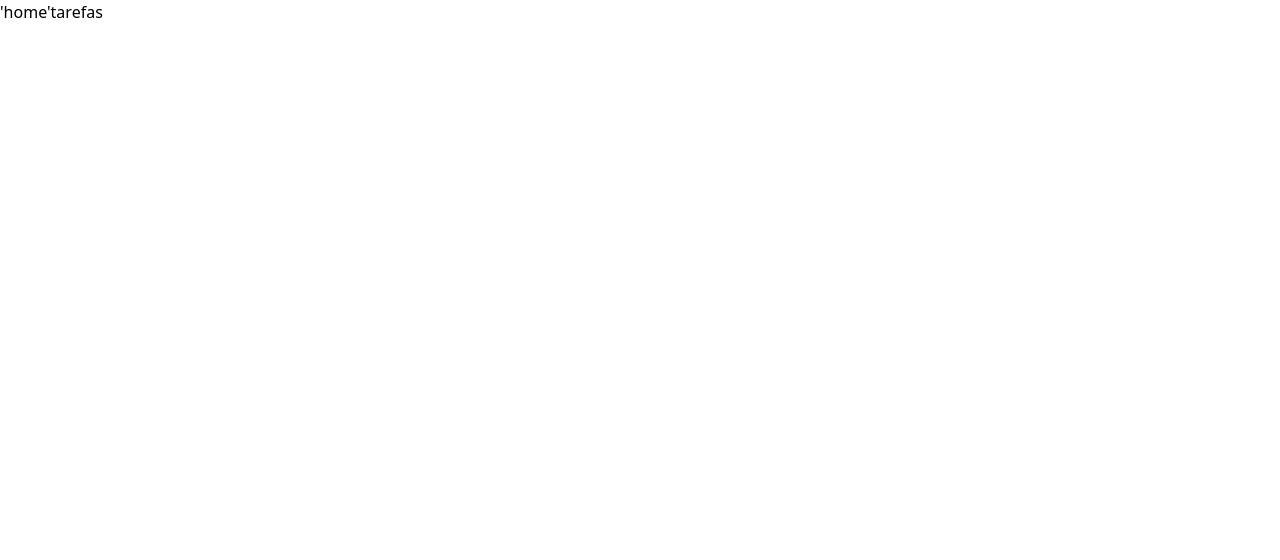
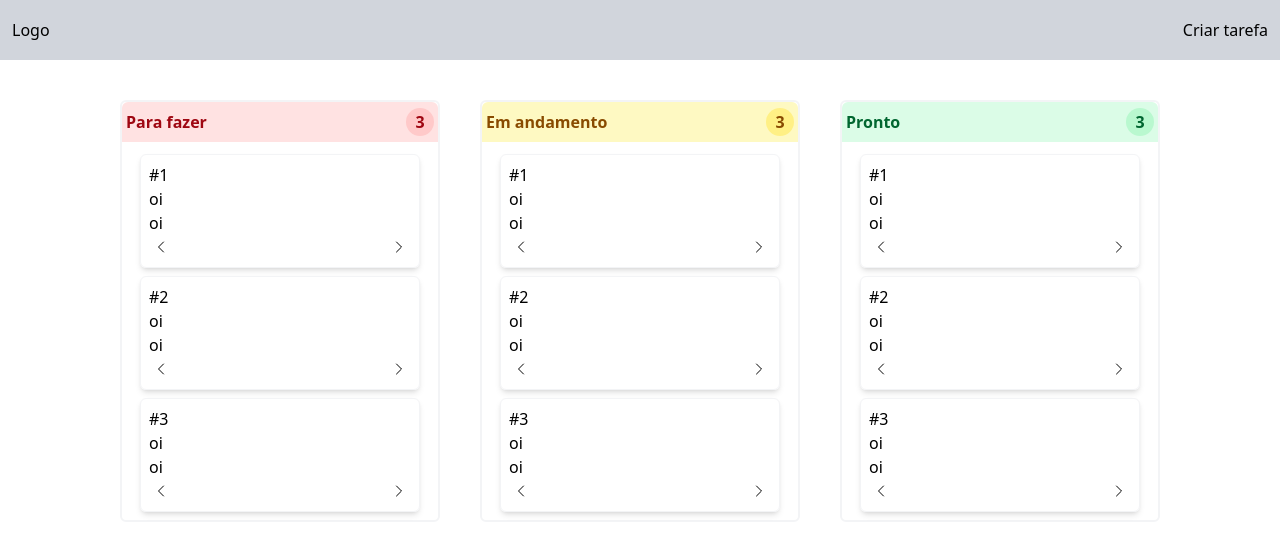
Before and after one commit to aninha-fer/projeto-kanban, a React (Vite) app: page / in a window 1280 px wide. Shown: the top 560 px of the page. Built offline with nearby package versions, Linux system fonts and the light colour scheme; no server answers.

Commit message:
prototipo

```diff
--- /dev/null
+++ b/src/components/Coluna.tsx
@@ -0,0 +1,27 @@
+import Tarefas from "./Tarefas";
+
+type ColunaProps= {
+    categoria: string;
+    corFundo: string;
+    corCirculo: string;
+    corTitulo: string;
+}
+
+export default function Coluna(props: ColunaProps) {
+
+    return (
+        <div className="flex flex-col items-center m-5 rounded-md w-80 border-2 border-gray-100">
+            <div className={`${props.corFundo} ${props.corTitulo} w-full h-10 font-bold p-1 rounded-t-md mb-3 flex items-center justify-between`}>
+                <p>{props.categoria}</p>
+                <div className={`${props.corCirculo} flex justify-center items-center rounded-full h-7 w-7`}>
+                    <p>3</p>
+                </div>
+            </div>
+            <div className="w-fit">
+                <Tarefas id={1} titulo={"oi"} descricao={"oi"}/>
+                <Tarefas id={2} titulo={"oi"} descricao={"oi"}/>
+                <Tarefas id={3} titulo={"oi"} descricao={"oi"}/>
+            </div>
+        </div>
+    )
+}
--- /dev/null
+++ b/src/components/CriarTarefa.tsx
@@ -0,0 +1,13 @@
+export default function CriarTarefa() {
+    return (
+        <div>
+            <h2>Criar Tarefa</h2>
+            <form action="">
+                <input type="text" />
+                <input type="text" />
+                <input type="text" />
+                <button>Enviar</button>
+            </form>
+        </div>
+    )
+}
--- /dev/null
+++ b/src/components/Header.tsx
@@ -0,0 +1,8 @@
+export default function Header() {
+    return (
+        <div className="flex justify-between h-15 p-3 bg-gray-300 mb-5">
+            <button>Logo</button>
+            <button>Criar tarefa</button>
+        </div>
+    )
+}
--- a/src/components/Tarefas.tsx
+++ b/src/components/Tarefas.tsx
@@ -1,3 +1,32 @@
-export default function Tarefas() {
-    return "tarefas";
+type TarefasProps= {
+    id: number;
+    titulo: string;
+    descricao: string;
 }
+
+export default function Tarefas(props:TarefasProps) {
+
+    return (
+        // <a onClick={}>
+            <div id="box" className="border-1 border-gray-100 shadow-md w-70 mb-2 rounded-md p-2">
+                <p>#{props.id}</p>
+                <p>{props.titulo}</p>
+                <p>{props.descricao}</p>
+                <div className="flex justify-between m-1">
+                    <button>
+                        <svg xmlns="http://www.w3.org/2000/svg" fill="none" viewBox="0 0 24 24" stroke-width="1.5" stroke="currentColor" className="size-4">
+                        <path stroke-linecap="round" stroke-linejoin="round" d="M15.75 19.5 8.25 12l7.5-7.5" />
+                        </svg>
+                    </button>
+
+                    <button>
+                        <svg xmlns="http://www.w3.org/2000/svg" fill="none" viewBox="0 0 24 24" stroke-width="1.5" stroke="currentColor" className="size-4">
+                        <path stroke-linecap="round" stroke-linejoin="round" d="m8.25 4.5 7.5 7.5-7.5 7.5" />
+                        </svg>
+                    </button>
+
+                </div>
+            </div>
+        // </a>
+    )
+}
--- a/src/pages/Home.tsx
+++ b/src/pages/Home.tsx
@@ -1,10 +1,17 @@
-import Tarefas from "../components/Tarefas";
+import Coluna from "../components/Coluna";
+import Header from "../components/Header";
 
 export default function Home() {
     return (
         <div>
-            'home'
-            <Tarefas/>
+            <Header/>
+            <div className="flex justify-center">
+                <Coluna categoria={"Para fazer"} corFundo={"bg-red-100"} corCirculo={"bg-red-200"} corTitulo={"text-red-800"}/>
+
+                <Coluna categoria={"Em andamento"} corFundo={"bg-yellow-100"}  corCirculo={"bg-yellow-200"} corTitulo={"text-yellow-800"}/>
+
+                <Coluna categoria={"Pronto"} corFundo={"bg-green-100"} corCirculo={"bg-green-200"} corTitulo={"text-green-800"}/>
+            </div>
         </div>
     );
 }
```
Also changed, not shown: 1 other file (tests, documents, lock files or other folders).
